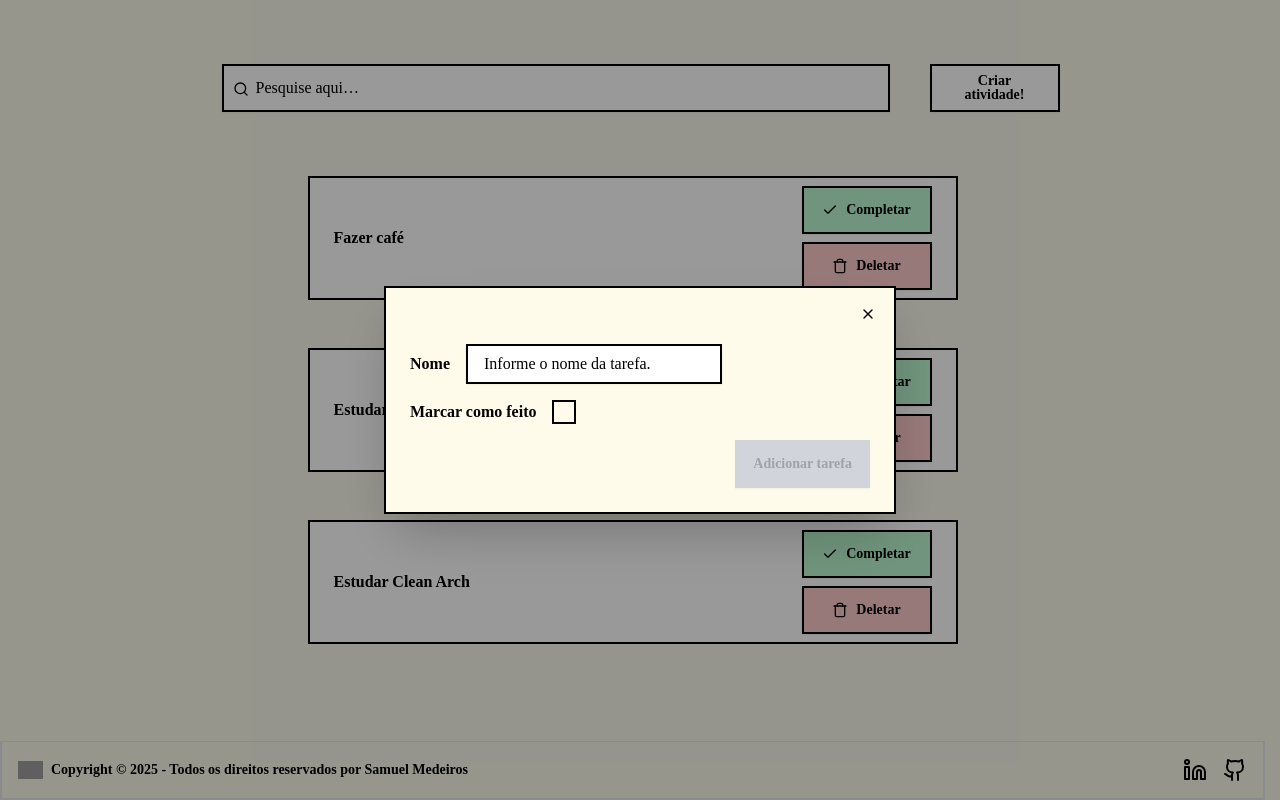
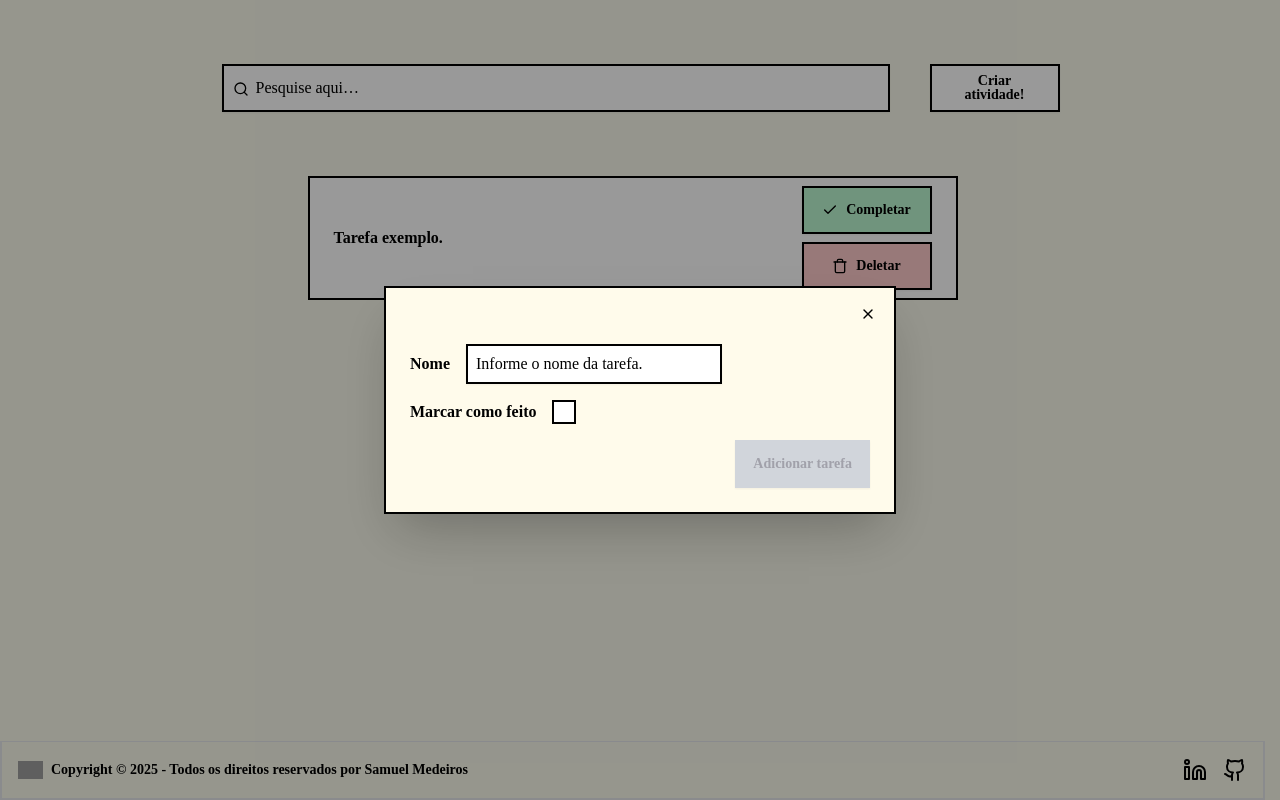
Before and after one commit to samuelfsd/clean-arch-todoapp, a React (Vite) app: page / in a window 1280 px wide. Both pictures are taken after a click on the button "Criar atividade!". Built offline with nearby package versions, Linux system fonts and the light colour scheme; grey boxes are pictures that could not be loaded; a web font is replaced by a local one.

Commit message:
feat: adjust complete taks

```diff
--- a/src/todo/data/base.ts
+++ b/src/todo/data/base.ts
@@ -4,17 +4,7 @@ import { Progress } from '../domain/enums/progressEnum';
 export const todos: Todo[] = [
   {
     id: crypto.randomUUID(),
-    title: 'Fazer café',
-    progress: Progress.IN_PROGRESS,
-  },
-  {
-    id: crypto.randomUUID(),
-    title: 'Estudar TS',
-    progress: Progress.COMPLETED,
-  },
-  {
-    id: crypto.randomUUID(),
-    title: 'Estudar Clean Arch',
+    title: 'Tarefa exemplo.',
     progress: Progress.IN_PROGRESS,
   },
 ];
--- a/src/todo/presentation/components/TodoCard/index.tsx
+++ b/src/todo/presentation/components/TodoCard/index.tsx
@@ -1,30 +1,44 @@
 import { Check, Trash } from 'lucide-react';
 
 import type { Todo } from '../../../domain/entities/todo';
+import { toast } from 'sonner';
+import { Progress } from '../../../domain/enums/progressEnum';
 
 interface CardProps {
   todo: Todo;
   removeItem(id: string): void;
+  completeTodo(id: string): void;
 }
 
-export function TodoCard({ todo, removeItem }: CardProps) {
+export function TodoCard({ todo, removeItem, completeTodo }: CardProps) {
   function handleRemoveItem() {
     removeItem(todo.id);
+    toast.success('Tarefa removida com sucesso!');
+  }
+
+  function handleCompleteTodo() {
+    completeTodo(todo.id);
+    toast.success('Tarefa completada com sucesso!');
   }
 
   return (
     <section className="flex items-center justify-center w-full mb-4">
       <div className="flex flex-col w-80 gap-8 md:flex-row md:w-[650px] px-6 items-center md:justify-between bg-white rounded-none border-2 border-black ">
-        <h3 className="font-extrabold text-black">{todo.title}</h3>
+        <h3 className={`font-extrabold text-black ${todo.progress === Progress.COMPLETED ? 'line-through' : ''}`}>
+          {todo.title}
+        </h3>
 
         <div className="flex flex-col items-center justify-center gap-2 pt-2 pb-2">
+          {todo.progress === Progress.IN_PROGRESS && (
             <button
               type="button"
               className="btn w-[130px] h-10 rounded-none border-2 border-black bg-green-200 self-end hover:bg-green-500 text-black font-extrabold"
+              onClick={handleCompleteTodo}
             >
               <Check className="w-4 h-4" />
               Completar
             </button>
+          )}
           <button
             type="button"
             className="btn w-[130px] h-10 rounded-none border-2 border-black bg-red-200 self-end hover:bg-red-500 text-black font-extrabold"
--- a/src/todo/presentation/components/TodoPage/index.tsx
+++ b/src/todo/presentation/components/TodoPage/index.tsx
@@ -1,3 +1,4 @@
+import { Copy } from 'lucide-react';
 import { Footer } from '../../../../core/presentation/components/footer';
 import { useTodos } from '../../hooks/useTodos';
 import { TodoCard } from '../TodoCard';
@@ -8,7 +9,7 @@ interface TodoPageProps {
 }
 
 export function TodoPage({ useTodos }: TodoPageProps) {
-  const { isLoading, todos, removeTodo } = useTodos;
+  const { isLoading, todos, removeTodo, completeTodo } = useTodos;
 
   if (isLoading) {
     return <p>carregando...</p>;
@@ -21,7 +22,14 @@ export function TodoPage({ useTodos }: TodoPageProps) {
       {todos.length ? (
         <div className="flex flex-col w-full gap-8">
           {todos.map((todo) => {
-            return <TodoCard todo={todo} removeItem={removeTodo} key={`${todo.id}-${todo.title}`} />;
+            return (
+              <TodoCard
+                key={`${todo.id}-${todo.title}`}
+                todo={todo}
+                removeItem={removeTodo}
+                completeTodo={completeTodo}
+              />
+            );
           })}
         </div>
       ) : (
--- a/src/todo/presentation/components/TodoSearch/index.tsx
+++ b/src/todo/presentation/components/TodoSearch/index.tsx
@@ -6,6 +6,7 @@ import { AddTodo } from '../../../data/contracts/addTodoContract';
 import { useTodos } from '../../hooks/useTodos';
 import { Search } from 'lucide-react';
 import { Modal } from '../../../../core/presentation/components/modal';
+import { toast } from 'sonner';
 
 interface TodoSearchProps {
   useTodos: ReturnType<typeof useTodos>;
@@ -48,6 +49,7 @@ export function TodoSearch({ useTodos }: TodoSearchProps) {
       checked: false,
       data: { title: '', progress: Progress.IN_PROGRESS },
     });
+    toast.success('Tarefa adicionada com sucesso!');
   };
 
   const handleCloseModal = () => {
@@ -95,7 +97,7 @@ export function TodoSearch({ useTodos }: TodoSearchProps) {
               <input
                 id="name"
                 value={state.name}
-                className="w-64 pl-4 rounded-none bg-transparent bg-white h-10 border-2 ring-offset-background placeholder:text-black text-black text-md border-black transition duration-300 ease focus:outline-none focus:border-amber-400 hover:border-amber-300 shadow-sm "
+                className="w-64 pl-2 rounded-none bg-transparent bg-white h-10 border-2 ring-offset-background placeholder:text-black text-black text-md border-black transition duration-300 ease focus:outline-none focus:border-amber-400 hover:border-amber-300 shadow-sm "
                 placeholder="Informe o nome da tarefa."
                 onChange={(e) => setState((prevState) => ({ ...prevState, name: e.target.value }))}
               />
@@ -107,7 +109,7 @@ export function TodoSearch({ useTodos }: TodoSearchProps) {
               </label>
               <input
                 type="checkbox"
-                className="checkbox border-2 border-black rounded-none"
+                className="checkbox border-2 border-black rounded-none bg-white"
                 checked={state.checked}
                 onChange={handleChangeCheckedValue}
               />
--- a/src/todo/presentation/hooks/useTodos.tsx
+++ b/src/todo/presentation/hooks/useTodos.tsx
@@ -13,7 +13,7 @@ export interface IUseTodosState {
 }
 
 export function useTodos() {
-  const { getTodos, deleteTodoById, addTodo: addTodos } = makeTodo();
+  const { getTodos, deleteTodoById, addTodo: addTodos, completeTodo: complete } = makeTodo();
 
   const [state, setState] = useState<IUseTodosState>({
     todos: [],
@@ -58,6 +58,19 @@ export function useTodos() {
     [addTodos],
   );
 
+  const completeTodo = useCallback(
+    (id: string) => {
+      setState((prevState) => ({ ...prevState, isLoading: true }));
+      const todos = complete(id);
+      setState((prevState) => ({
+        ...prevState,
+        todos,
+        isLoading: false,
+      }));
+    },
+    [complete],
+  );
+
   const setSearch = useCallback((search: string) => {
     setState((prevState) => ({ ...prevState, search: search }));
   }, []);
@@ -81,5 +94,6 @@ export function useTodos() {
     removeTodo,
     addTodo,
     setSearch,
+    completeTodo,
   };
 }
```
Lines whose indentation alone changed are shown as unchanged.
